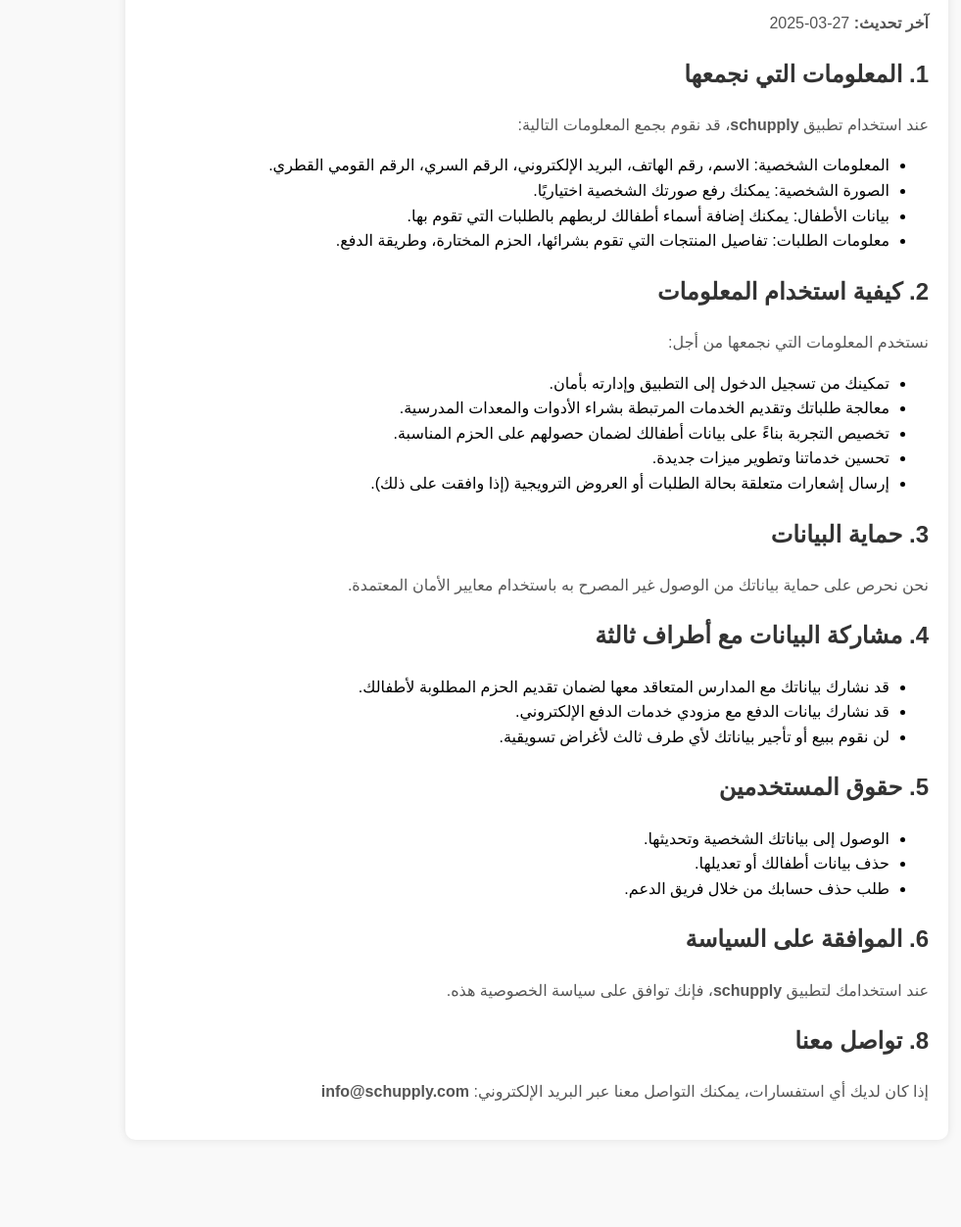
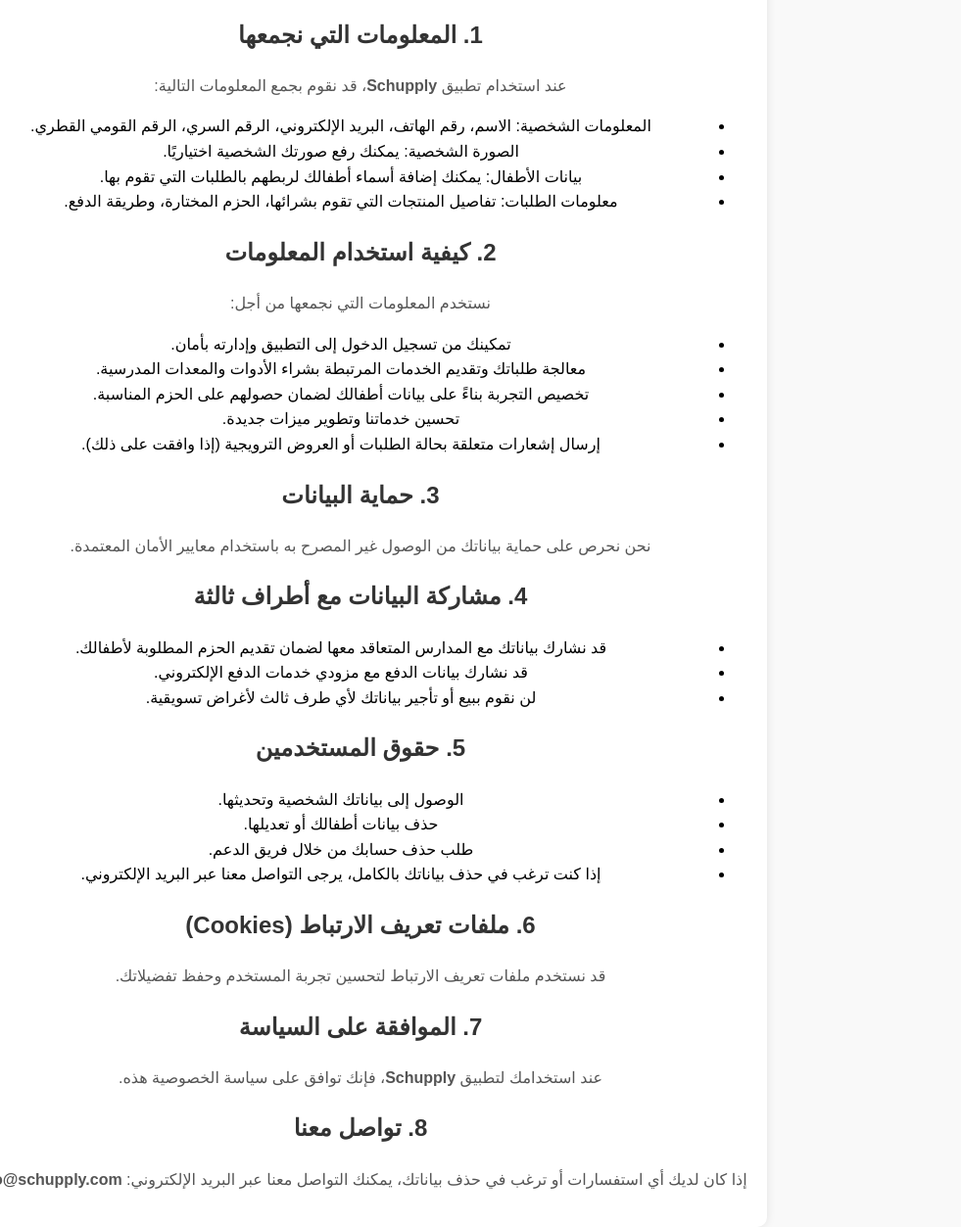
Before and after one commit to MohammedSalehelShazly/schupply-privacy_policy, a plain HTML site: page index.html in a window 1280 px wide. Shown: the part 143-1396 px from the top of the page at 98% size, without its empty margins (272-1253 px from the left). Before the commit the page ends 1347 px from the top, so only its background shows below. Drawn offline with Linux system fonts and the light colour scheme.

Commit message:
Update index.html

```diff
--- a/index.html
+++ b/index.html
@@ -3,16 +3,20 @@
 <head>
     <meta charset="UTF-8">
     <meta name="viewport" content="width=device-width, initial-scale=1.0">
-    <title>سياسة الخصوصية - schupply</title>
+    <title>سياسة الخصوصية - Schupply</title>
     <style>
         body {
             font-family: Arial, sans-serif;
             line-height: 1.6;
             direction: rtl;
             text-align: right;
-            margin: 20px;
-            padding: 20px;
+            margin: 0;
+            padding: 0;
             background-color: #f9f9f9;
+            display: flex;
+            justify-content: center;
+            align-items: center;
+            min-height: 100vh;
         }
         .container {
             max-width: 800px;
@@ -20,6 +24,7 @@
             padding: 20px;
             border-radius: 10px;
             box-shadow: 0 0 10px rgba(0, 0, 0, 0.1);
+            text-align: center;
         }
         h1, h2 {
             color: #333;
@@ -31,11 +36,11 @@
 </head>
 <body>
     <div class="container">
-        <h1>سياسة الخصوصية لتطبيق schupply</h1>
+        <h1>سياسة الخصوصية لتطبيق Schupply</h1>
         <p><strong>آخر تحديث:</strong> 27-03-2025</p>
 
         <h2>1. المعلومات التي نجمعها</h2>
-        <p>عند استخدام تطبيق <strong>schupply</strong>، قد نقوم بجمع المعلومات التالية:</p>
+        <p>عند استخدام تطبيق <strong>Schupply</strong>، قد نقوم بجمع المعلومات التالية:</p>
         <ul>
             <li>المعلومات الشخصية: الاسم، رقم الهاتف، البريد الإلكتروني، الرقم السري، الرقم القومي القطري.</li>
             <li>الصورة الشخصية: يمكنك رفع صورتك الشخصية اختياريًا.</li>
@@ -68,13 +73,17 @@
             <li>الوصول إلى بياناتك الشخصية وتحديثها.</li>
             <li>حذف بيانات أطفالك أو تعديلها.</li>
             <li>طلب حذف حسابك من خلال فريق الدعم.</li>
+            <li>إذا كنت ترغب في حذف بياناتك بالكامل، يرجى التواصل معنا عبر البريد الإلكتروني.</li>
         </ul>
 
-        <h2>6. الموافقة على السياسة</h2>
-        <p>عند استخدامك لتطبيق <strong>schupply</strong>، فإنك توافق على سياسة الخصوصية هذه.</p>
+        <h2>6. ملفات تعريف الارتباط (Cookies)</h2>
+        <p>قد نستخدم ملفات تعريف الارتباط لتحسين تجربة المستخدم وحفظ تفضيلاتك.</p>
+
+        <h2>7. الموافقة على السياسة</h2>
+        <p>عند استخدامك لتطبيق <strong>Schupply</strong>، فإنك توافق على سياسة الخصوصية هذه.</p>
 
         <h2>8. تواصل معنا</h2>
-        <p>إذا كان لديك أي استفسارات، يمكنك التواصل معنا عبر البريد الإلكتروني: <strong>info@schupply.com</strong></p>
+        <p>إذا كان لديك أي استفسارات أو ترغب في حذف بياناتك، يمكنك التواصل معنا عبر البريد الإلكتروني: <strong>info@schupply.com</strong></p>
     </div>
 </body>
 </html>
```
